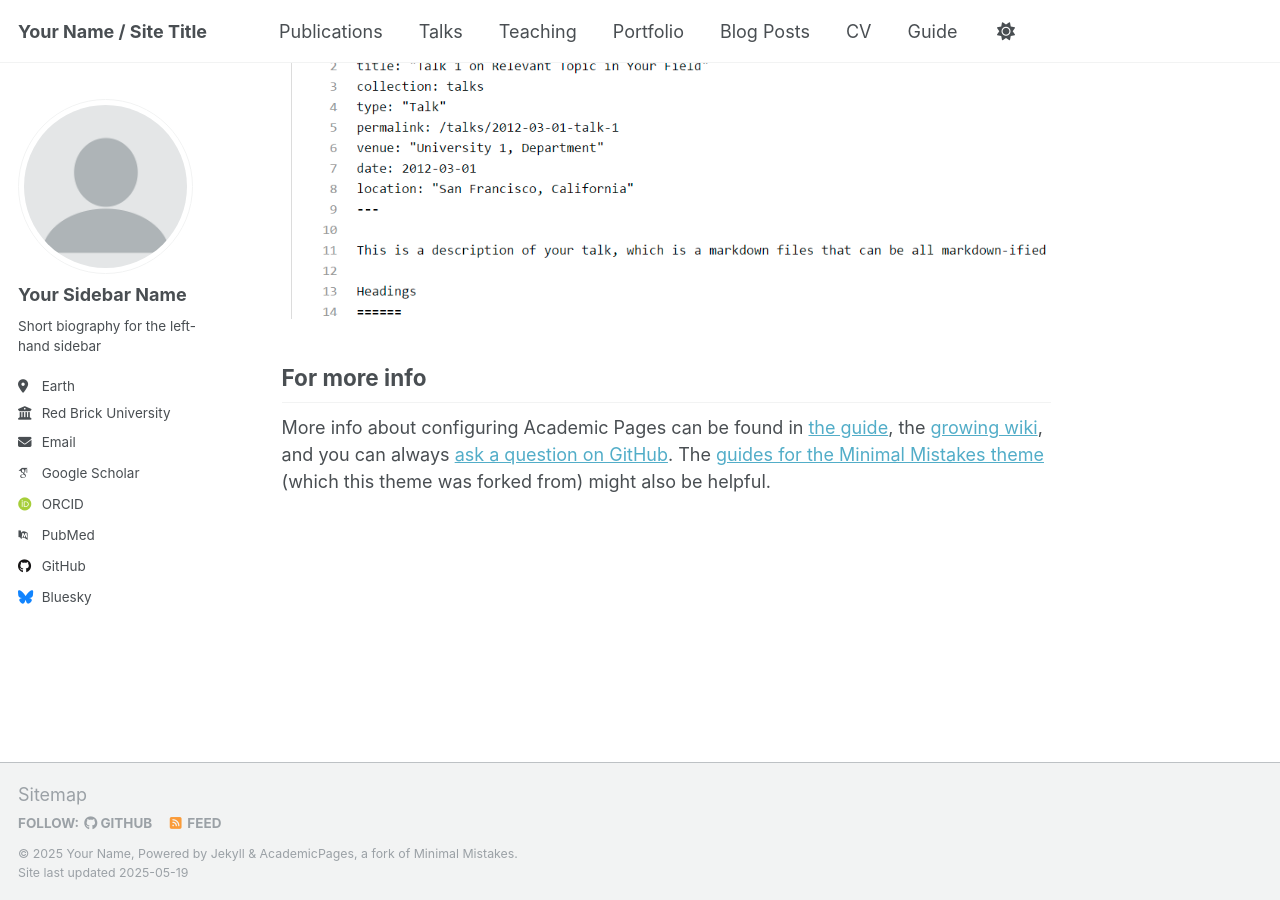
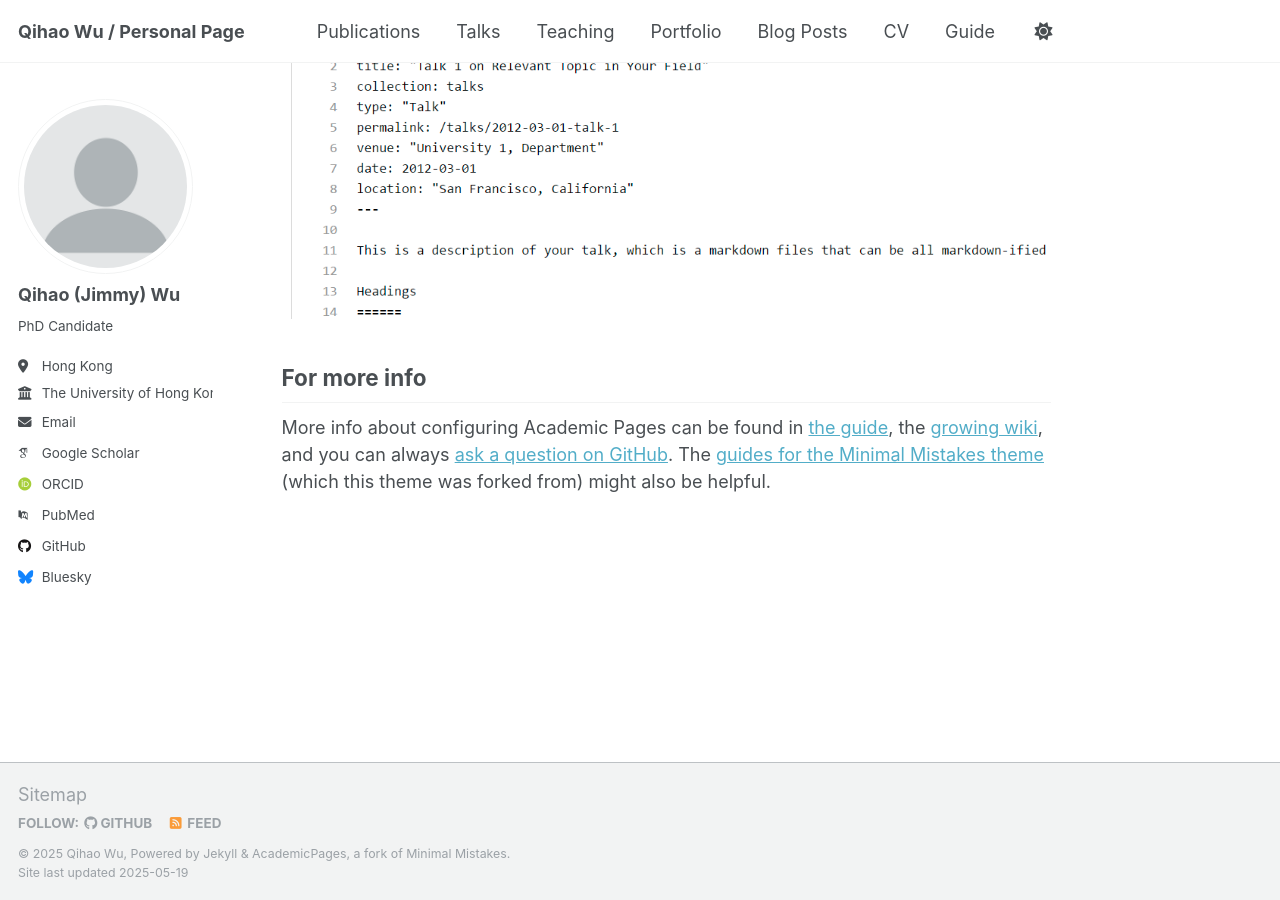
Before and after one commit to Qihao-Wu/bio, a Jekyll site: the page built from _pages/about.md, in a window 1280 px wide and 900 px high, scrolled down 2636 px. Built offline with Jekyll 4.4.1, drawn with Linux system fonts in a browser that asks for light colours; some web fonts are replaced.

Commit message:
Update _config.yml

```diff
--- a/_config.yml
+++ b/_config.yml
@@ -9,9 +9,9 @@
 # Basic Site Settings
 locale                   : "en-US"
 site_theme               : "default"
-title                    : "Your Name / Site Title"
+title                    : "Qihao Wu / Personal Page"
 title_separator          : "-"
-name                     : &name "Your Name"
+name                     : &name "Qihao Wu"
 description              : &description "personal description"
 url                      : https://academicpages.github.io # the base hostname & protocol for your site e.g. "https://[your GitHub username].github.io" or if you already have some other page hosted on Github then use "https://[your GitHub username].github.io/[Your Repo Name]"
 baseurl                  : "" # the subpath of your site, e.g. "/blog"
@@ -23,13 +23,13 @@ repository               : "academicpages/academicpages.github.io"
 author:
   # Biographic information
   avatar           : "profile.png"
-  name             : "Your Sidebar Name"
+  name             : "Qihao (Jimmy) Wu"
   pronouns         : # example: "she/her"
-  bio              : "Short biography for the left-hand sidebar"
-  location         : "Earth"
-  employer         : "Red Brick University"
+  bio              : "PhD Candidate"
+  location         : "Hong Kong"
+  employer         : "The University of Hong Kong"
   uri              : # URL
-  email            : "none@example.org"
+  email            : "qihaowu@connect.hku.hk"
 
   # Academic websites
   academia         : # URL
```
